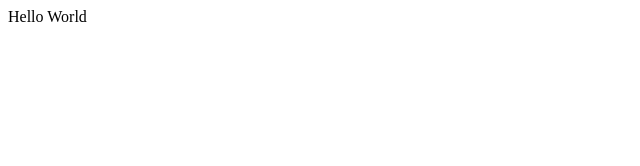
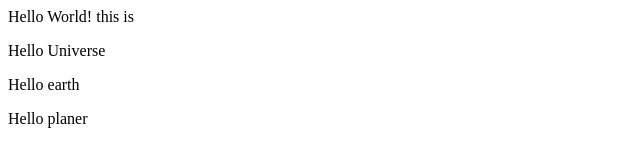
Before and after one commit to TalluriRahul/Syntax-repository, a plain HTML site: page index.html in a window 1280 px wide. Shown: the whole page, without its empty margins (0-640 px from the left). Drawn offline with Linux system fonts and the light colour scheme.

Commit message:
added few changes to the index file

```diff
--- a/index.html
+++ b/index.html
@@ -1 +1,4 @@
-<p> Hello World </p>
+<p> Hello World! this is </p>
+<p> Hello Universe </p>
+<p>Hello earth</p
+<p>Hello planer</p>
```
